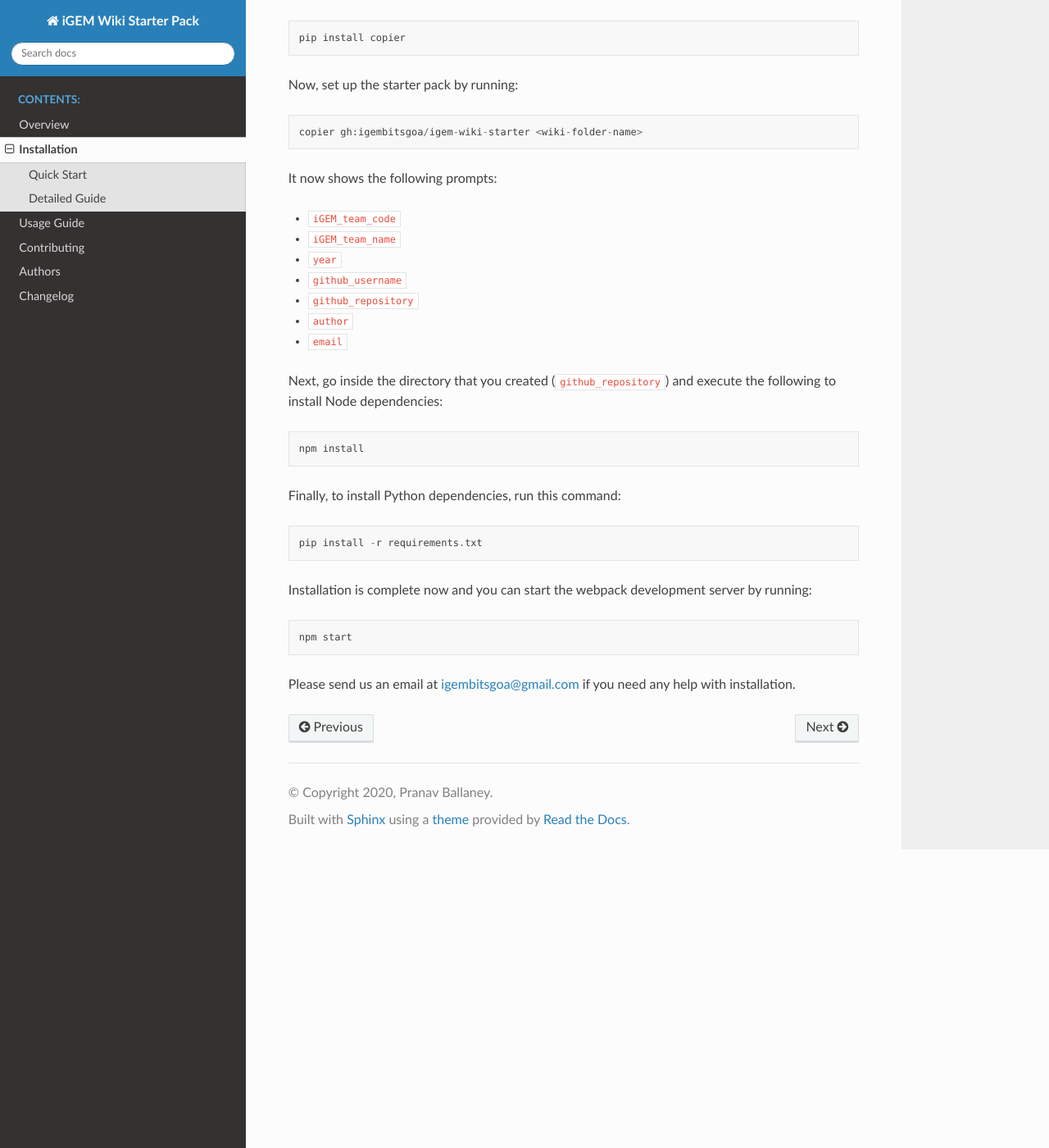
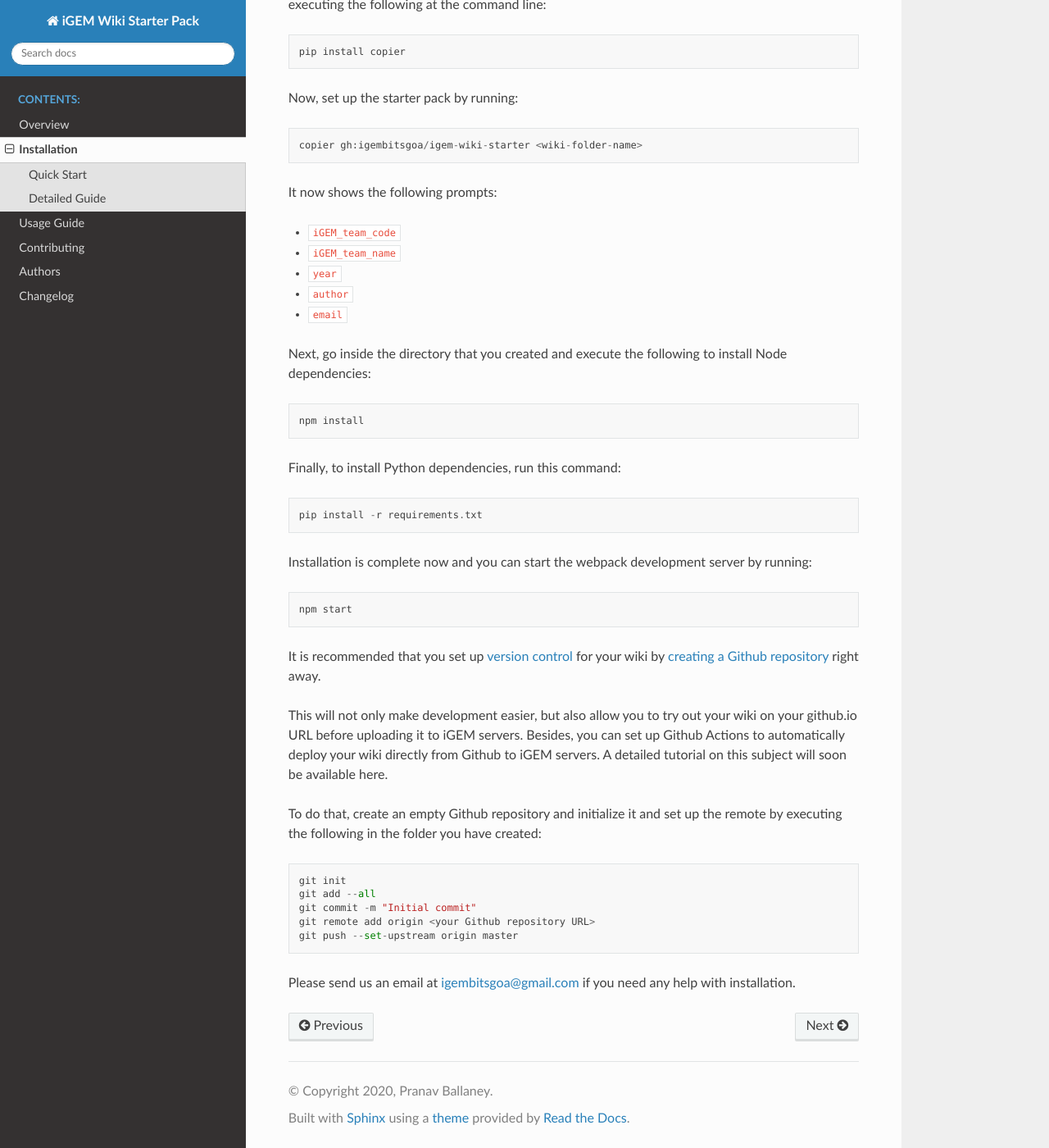
Before and after one commit to igembitsgoa/igem-wiki-starter, a Sphinx documentation site: the page built from docs/installation.rst, in a window 1280 px wide and 1400 px high, scrolled down 651 px. Shown: the whole window at 82% size. Built offline with Sphinx 7.4.7 and the Read the Docs theme 2.0.0, drawn with Linux system fonts in a browser that asks for light colours; some of the changed text lies outside the part shown.

Commit message:
Update docs

```diff
--- a/docs/installation.rst
+++ b/docs/installation.rst
@@ -39,12 +40,10 @@ It now shows the following prompts:
 * ``iGEM_team_code``
 * ``iGEM_team_name``
 * ``year``
-* ``github_username``
-* ``github_repository``
 * ``author``
 * ``email``
 
-Next, go inside the directory that you created (``github_repository``) and execute the following to install Node dependencies::
+Next, go inside the directory that you created and execute the following to install Node dependencies::
 
     npm install
 
@@ -56,6 +55,18 @@ Installation is complete now and you can start the webpack development server by
 
     npm start
 
+It is recommended that you set up `version control <https://www.youtube.com/watch?v=9GKpbI1siow>`_ for your wiki by `creating a Github repository <https://docs.github.com/en/github/creating-cloning-and-archiving-repositories/creating-a-new-repository>`_ right away.
+
+This will not only make development easier, but also allow you to try out your wiki on your github.io URL before uploading it to iGEM servers. Besides, you can set up Github Actions to automatically deploy your wiki directly from Github to iGEM servers. A detailed tutorial on this subject will soon be available here.
+
+To do that, create an empty Github repository and initialize it and set up the remote by executing the following in the folder you have created::
+
+    git init
+    git add --all
+    git commit -m "Initial commit"
+    git remote add origin <your Github repository URL>
+    git push --set-upstream origin master
+
 Please send us an email at igembitsgoa@gmail.com if you need any help with installation.
 
 .. # TODO: #2 Add Cookiecutter prompt details
```
Also changed, not shown: other parts of docs/installation.rst (+1 -0 lines).
